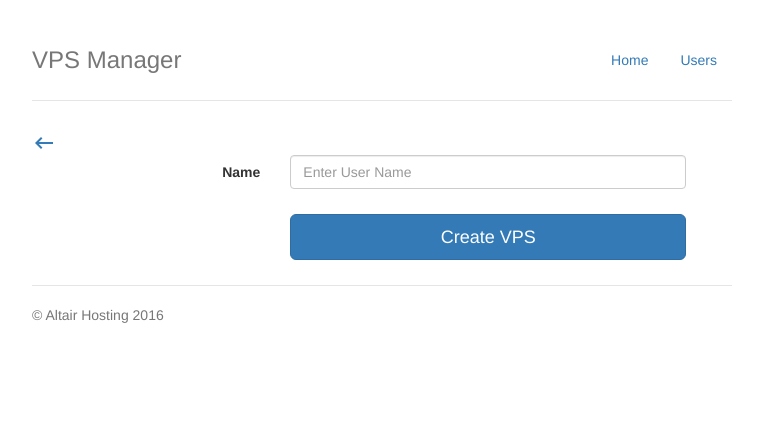
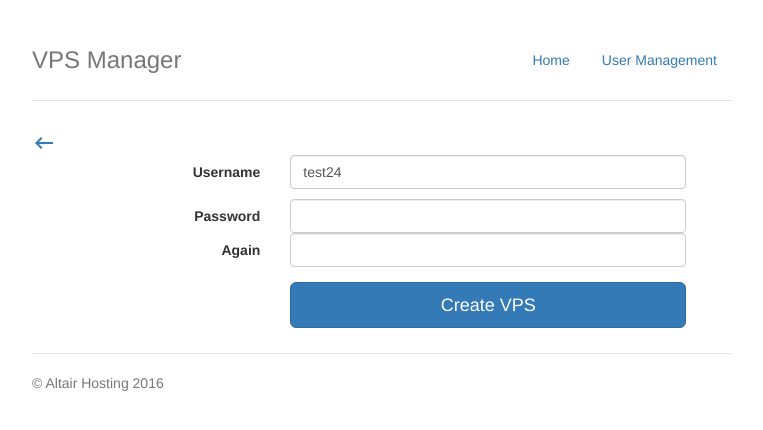
Before and after one commit to bhutton/vpsmanager-django, a Django app: page /user/modify/1 in a window 1280 px wide. Shown: the top 430 px of the page, without its empty margins (258-1021 px from the left). Run offline with Django 3.2, Linux system fonts and the light colour scheme; data comes from the database, SQL or seed files in the repository; both versions use the stored data as it was after the commit; some libraries are stand-ins or nearby versions.

Commit message:
Added ability to modify username.

```diff
--- a/user/templates/listuser.html
+++ b/user/templates/listuser.html
@@ -20,7 +20,7 @@
                     {% for line in items %}
                     <tr class="list">
                         <td class="list"><a href="/user/{{ line.id }}" id="{{ line.id }}">{{ line.username }}</a></td>
-                        <td class="list"><a href="/user/delete/{{ line.id }}">Edit</a></td>
+                        <td class="list"><a href="/user/modify/{{ line.id }}">Edit</a></td>
 
                     </tr>
                     {% endfor %}
--- a/user/templates/modifyuser.html
+++ b/user/templates/modifyuser.html
@@ -7,11 +7,22 @@
 
     <form name="vps" method="POST" class="form-horizontal">
         <div class="form-group row">
-            <label for="name" class="col-sm-4 control-label">Name</label>
+            <label for="name" class="col-sm-4 control-label">Username</label>
             <div class="col-sm-7">
-                <input class="form-control" name="item_name" id="id_item_name" placeholder="Enter User Name"
+                <input type="hidden" name="id" value="{{ item.id }}">
+                <input class="form-control" name="username" id="id_item_name" placeholder="Enter User Name"
+                       value="{{ item.username }}"
                        required onchange="return validateVPSName()"/>
+
                 <p id="valName"></p></td>
+            </div>
+            <label for="name" class="col-sm-4 control-label">Password</label>
+            <div class="col-sm-7">
+                <input class="form-control" type="password" name="password">
+            </div>
+            <label for="name" class="col-sm-4 control-label">Again</label>
+            <div class="col-sm-7">
+                <input class="form-control" type="password" name="again">
             </div>
         </div>
 
--- a/user/urls.py
+++ b/user/urls.py
@@ -20,5 +20,5 @@ urlpatterns = [
     url(r'^$', views.list_user, name='users'),
     url(r'^(\d+)/$', views.view_user, name='view_user'),
     url(r'^create/', views.create_user, name='createuser'),
-    url(r'^modify/', views.modify_user, name='modifyuser'),
+    url(r'^modify/([0-9]+)', views.modify_user, name='modifyuser'),
 ]
--- a/user/views.py
+++ b/user/views.py
@@ -16,8 +16,21 @@ def create_user(request):
     return render(request, 'createuser.html')
 
 
-def modify_user(request):
-    return render(request, 'modifyuser.html')
+def modify_user(request, id):
+    if request.method == 'POST':
+        new_username = request.POST['username']
+        new_password = request.POST['password']
+
+        saved_items = User.objects.get(pk=id)
+        existing_items = saved_items
+
+        existing_items.username = new_username
+        existing_items.password = new_password
+        existing_items.save()
+        return redirect('/user')
+
+    item = User.objects.get(pk=id)
+    return render(request, 'modifyuser.html', {'item': item})
 
 
 def view_user(request, username):
--- a/vps/templates/base.html
+++ b/vps/templates/base.html
@@ -37,7 +37,7 @@
       <nav>
         <ul class="nav nav-pills pull-right">
             <li><a href="/">Home</a></li>
-            <li><a href="/">Users</a></li>
+            <li><a href="/user">User Management</a></li>
         </ul>
       </nav>
       {% if title %}
--- a/vps/views.py
+++ b/vps/views.py
@@ -53,7 +53,6 @@ def create_vps(request):
 
 def modify_vps(request,id):
     if request.method == 'POST':
-        # new_item_id = id
         new_item_name = request.POST['item_name']
         new_item_description = request.POST['item_description']
         new_item_image = request.POST['item_image']
```
Also changed, not shown: tests/test_views.py (+7 -2 lines), user/tests/test_user.py (+12 -1 lines), vps/tests/test_home_page.py (+4 -0 lines), db.sqlite3, user/tests/test_create_user_test.py (renamed from vps/tests/test_create_user_test.py).
